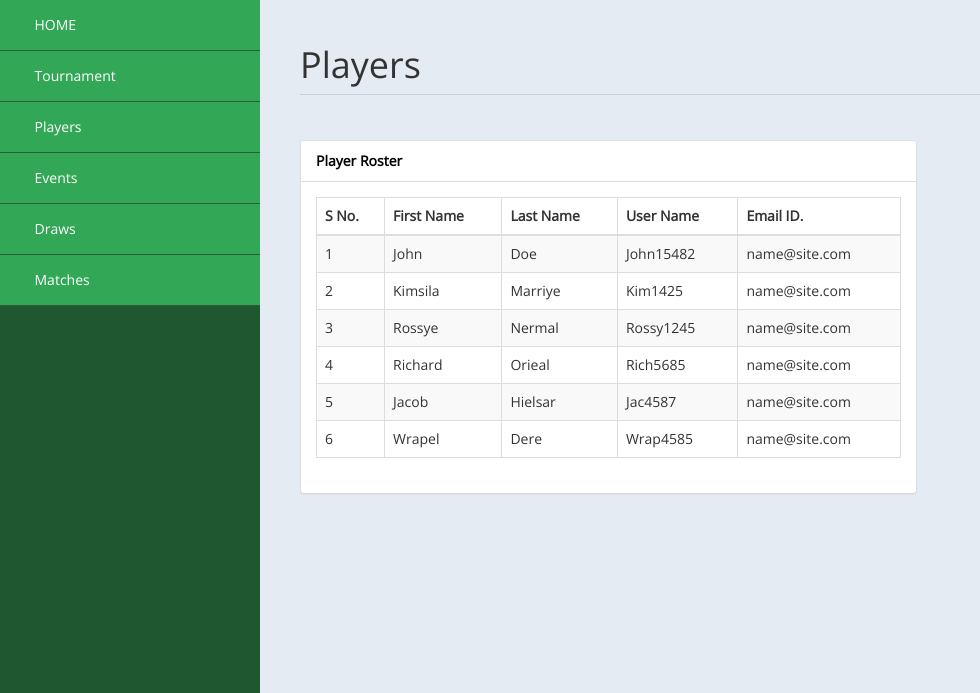
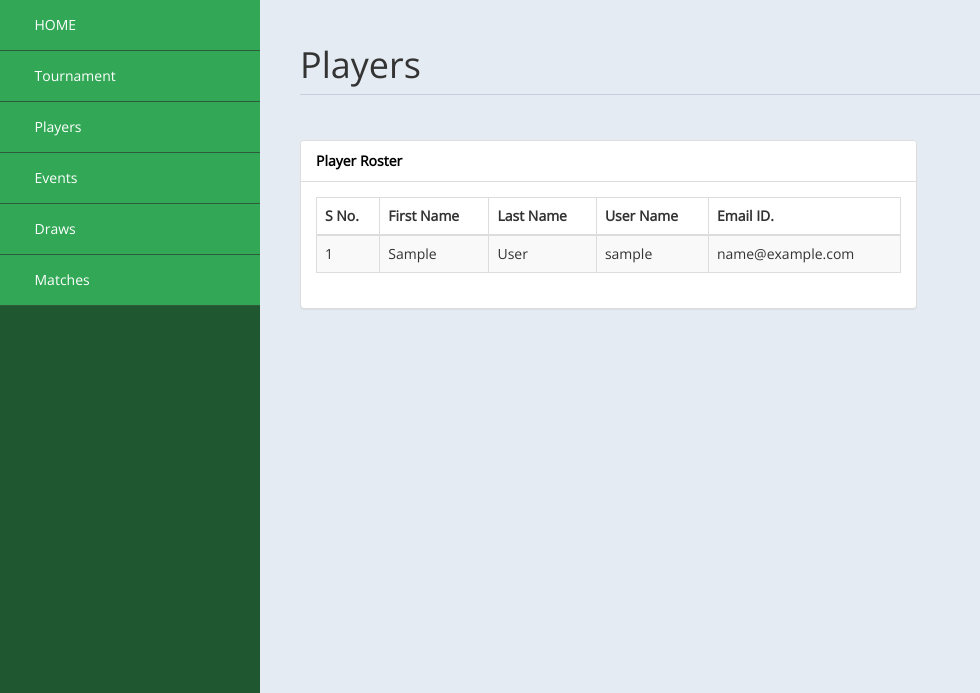
Before and after one commit to enfageorge/ua-badminton-tournament, a Flask app: page /players in a window 1280 px wide. Shown: the part 60-753 px from the top of the page, without its empty margins (0-980 px from the left). Run offline with Flask 3, Linux system fonts and the light colour scheme; tables that the repository leaves empty hold one stand-in row (values such as "Sample post"); parts of the project's set-up code (start-up, migrations or seed data) failed here and were passed over; some libraries are stand-ins or nearby versions; some web fonts are replaced.

Commit message:
add : public view player roaster

```diff
--- a/modules/web/routes.py
+++ b/modules/web/routes.py
@@ -1,4 +1,6 @@
 from flask import Blueprint, render_template
+
+from modules.admin.dashboard_home import get_player_roaster
 
 web_app = Blueprint("web", __name__)
 
@@ -14,8 +16,9 @@ def tournament():
 
 
 @web_app.route('/players')
-def players():
-    return render_template('web/players.html')
+def public_view_players():
+    player_details = get_player_roaster()
+    return render_template('web/players.html', msg=player_details)
 
 
 @web_app.route('/events')
--- a/templates/player/player_dashboard.html
+++ b/templates/player/player_dashboard.html
@@ -53,7 +53,7 @@
                         <a class="active-menu-public" href="{{url_for('web.tournament')}}"><i class="fa fa-edit"></i> Tournament</a>
                     </li>
                     <li>
-                        <a class="active-menu-public" href="{{url_for('web.players')}}"><i class="fa fa-desktop"></i> Players</a>
+                        <a class="active-menu-public" href="{{url_for('web.public_view_players')}}"><i class="fa fa-desktop"></i> Players</a>
                     </li>
                     <li>
                         <a class="active-menu-public" href="{{url_for('web.events')}}"><i class="fa fa-desktop"></i> Events</a>
--- a/templates/web/draws.html
+++ b/templates/web/draws.html
@@ -47,7 +47,7 @@
                         <a class="active-menu-public" href="{{url_for('web.tournament')}}"><i class="fa fa-edit"></i> Tournament</a>
                     </li>
                     <li>
-                        <a class="active-menu-public" href="{{url_for('web.players')}}"><i class="fa fa-desktop"></i> Players</a>
+                        <a class="active-menu-public" href="{{url_for('web.public_view_players')}}"><i class="fa fa-desktop"></i> Players</a>
                     </li>
                     <li>
                         <a class="active-menu-public" href="{{url_for('web.events')}}"><i class="fa fa-desktop"></i> Events</a>
--- a/templates/web/events.html
+++ b/templates/web/events.html
@@ -46,7 +46,7 @@
                         <a class="active-menu-public" href="{{url_for('web.tournament')}}"><i class="fa fa-edit"></i> Tournament</a>
                     </li>
                     <li>
-                        <a class="active-menu-public" href="{{url_for('web.players')}}"><i class="fa fa-desktop"></i> Players</a>
+                        <a class="active-menu-public" href="{{url_for('web.public_view_players')}}"><i class="fa fa-desktop"></i> Players</a>
                     </li>
                     <li>
                         <a class="active-menu-public" href="{{url_for('web.events')}}"><i class="fa fa-desktop"></i> Events</a>
--- a/templates/web/home.html
+++ b/templates/web/home.html
@@ -49,7 +49,7 @@
                         <a class="active-menu-public" href="{{url_for('web.tournament')}}"><i class="fa fa-edit"></i> Tournament</a>
                     </li>
                     <li>
-                        <a class="active-menu-public" href="{{url_for('web.players')}}"><i class="fa fa-desktop"></i> Players</a>
+                        <a class="active-menu-public" href="{{url_for('web.public_view_players')}}"><i class="fa fa-desktop"></i> Players</a>
                     </li>
                     <li>
                         <a class="active-menu-public" href="{{url_for('web.events')}}"><i class="fa fa-desktop"></i> Events</a>
--- a/templates/web/matches.html
+++ b/templates/web/matches.html
@@ -46,7 +46,7 @@
                         <a class="active-menu-public" href="{{url_for('web.tournament')}}"><i class="fa fa-edit"></i> Tournament</a>
                     </li>
                     <li>
-                        <a class="active-menu-public" href="{{url_for('web.players')}}"><i class="fa fa-desktop"></i> Players</a>
+                        <a class="active-menu-public" href="{{url_for('web.public_view_players')}}"><i class="fa fa-desktop"></i> Players</a>
                     </li>
                     <li>
                         <a class="active-menu-public" href="{{url_for('web.events')}}"><i class="fa fa-desktop"></i> Events</a>
--- a/templates/web/players.html
+++ b/templates/web/players.html
@@ -47,7 +47,7 @@
                         <a class="active-menu-public" href="{{url_for('web.tournament')}}"><i class="fa fa-edit"></i> Tournament</a>
                     </li>
                     <li>
-                        <a class="active-menu-public" href="{{url_for('web.players')}}"><i class="fa fa-desktop"></i> Players</a>
+                        <a class="active-menu-public" href="{{url_for('web.public_view_players')}}"><i class="fa fa-desktop"></i> Players</a>
                     </li>
                     <li>
                         <a class="active-menu-public" href="{{url_for('web.events')}}"><i class="fa fa-desktop"></i> Events</a>
@@ -97,49 +97,25 @@
                                                 <th>Email ID.</th>
                                             </tr>
                                         </thead>
-                                        <tbody>
-                                            <tr>
-                                                <td>1</td>
-                                                <td>John</td>
-                                                <td>Doe</td>
-                                                <td>John15482</td>
-                                                <td>name@site.com</td>
-                                            </tr>
-                                            <tr>
-                                                <td>2</td>
-                                                <td>Kimsila</td>
-                                                <td>Marriye</td>
-                                                <td>Kim1425</td>
-                                                <td>name@site.com</td>
-                                            </tr>
-                                            <tr>
-                                                <td>3</td>
-                                                <td>Rossye</td>
-                                                <td>Nermal</td>
-                                                <td>Rossy1245</td>
-                                                <td>name@site.com</td>
-                                            </tr>
-                                            <tr>
-                                                <td>4</td>
-                                                <td>Richard</td>
-                                                <td>Orieal</td>
-                                                <td>Rich5685</td>
-                                                <td>name@site.com</td>
-                                            </tr>
-                                            <tr>
-                                                <td>5</td>
-                                                <td>Jacob</td>
-                                                <td>Hielsar</td>
-                                                <td>Jac4587</td>
-                                                <td>name@site.com</td>
-                                            </tr>
-                                            <tr>
-                                                <td>6</td>
-                                                <td>Wrapel</td>
-                                                <td>Dere</td>
-                                                <td>Wrap4585</td>
-                                                <td>name@site.com</td>
-                                            </tr>
+                                        <script>
+        window.onload = function () {
+            msg = "{{ msg }}";
+            var data = JSON.parse(msg.replace(/&quot;/g, '"').replace(/&#39;/g, '"').replace(/[\u0000-\u001F]+/g, ""));
+            console.log(data);
+            var output = '';
+            for (var i = 0; i < data.length; i++) {
+                output += '<tr>';
+                output += '<td>' + data[i].id + '</td>';
+                output += '<td>' + data[i].first_name + '</td>';
+                output += '<td>' + data[i].last_name + '</td>';
+                output += '<td>' + data[i].username + '</td>';
+                output += '<td>' + data[i].email + '</td>';
+                output += '</tr>';
+             }
+            document.getElementById('playerRoaster').innerHTML = output;
+        }
+    </script>
+                                        <tbody id="playerRoaster">
 
                                         </tbody>
                                     </table>
--- a/templates/web/tournament.html
+++ b/templates/web/tournament.html
@@ -42,7 +42,7 @@
                         <a class="active-menu-public" href="{{url_for('web.tournament')}}"><i class="fa fa-edit"></i> Tournament</a>
                     </li>
                     <li>
-                        <a class="active-menu-public" href="{{url_for('web.players')}}"><i class="fa fa-desktop"></i> Players</a>
+                        <a class="active-menu-public" href="{{url_for('web.public_view_players')}}"><i class="fa fa-desktop"></i> Players</a>
                     </li>
                     <li>
                         <a class="active-menu-public" href="{{url_for('web.events')}}"><i class="fa fa-desktop"></i> Events</a>
```
